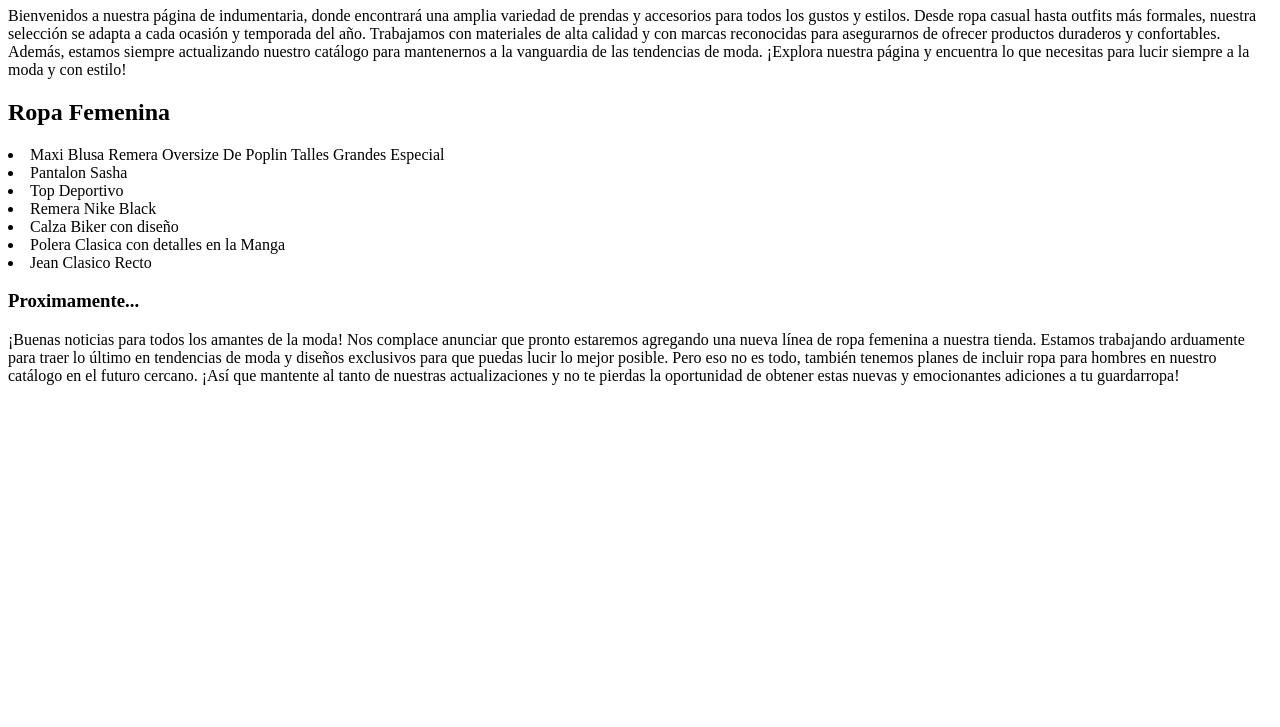
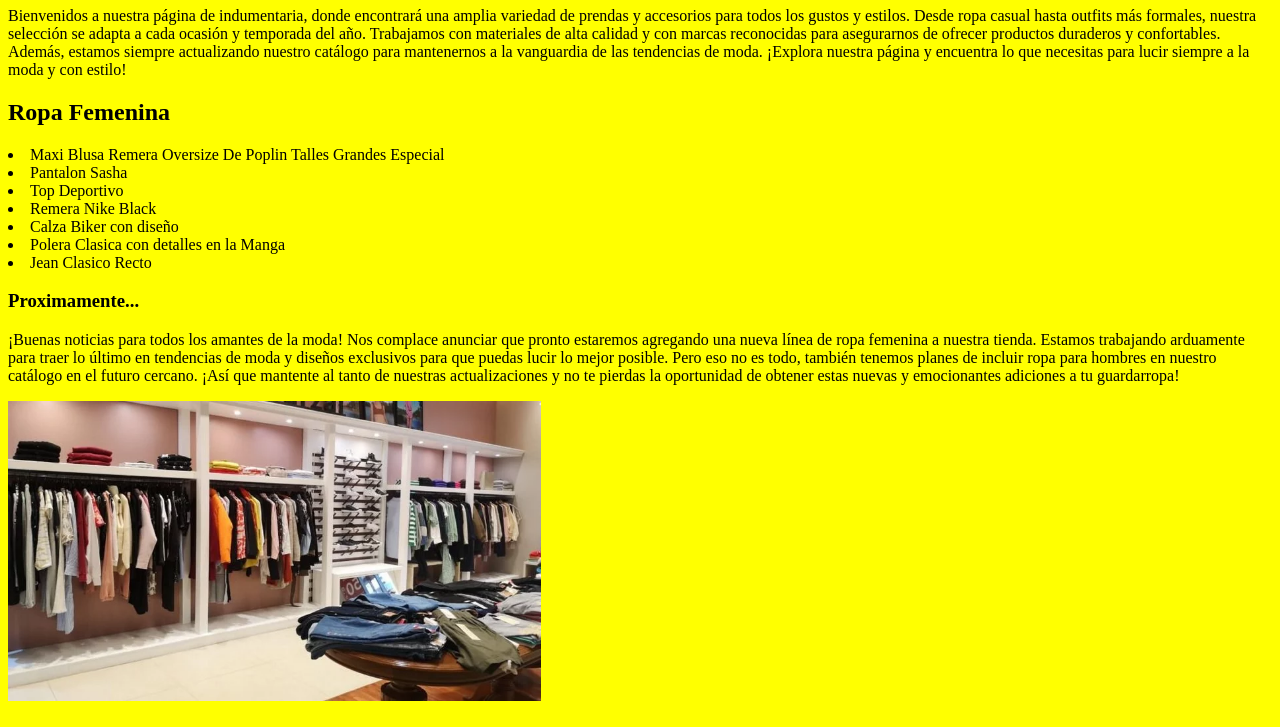
Before and after one commit to Franarielperez/tarea1, a plain HTML site: page index.html in a window 1280 px wide. Shown: the part 73-800 px from the top of the page. Drawn offline with Linux system fonts and the light colour scheme.

Commit message:
tareaactualizada

```diff
--- a/index.html
+++ b/index.html
@@ -6,7 +6,7 @@
     <meta name="viewport" content="width=device-width, initial-scale=1.0">
     <title>Document</title>
 </head>
-<body>
+<body bgcolor="yellow">
     <h1>Tienda Indumentaria Online</h1>
 
     <P>Bienvenidos a nuestra página de indumentaria, donde encontrará una amplia variedad de prendas y accesorios para todos los gustos y estilos. Desde ropa casual hasta outfits más formales, nuestra selección se adapta a cada ocasión y temporada del año. Trabajamos con materiales de alta calidad y con marcas reconocidas para asegurarnos de ofrecer productos duraderos y confortables. Además, estamos siempre actualizando nuestro catálogo para mantenernos a la vanguardia de las tendencias de moda. ¡Explora nuestra página y encuentra lo que necesitas para lucir siempre a la moda y con estilo!</P>
@@ -22,5 +22,8 @@
     <h3>Proximamente...</h3>
 
     <p>¡Buenas noticias para todos los amantes de la moda! Nos complace anunciar que pronto estaremos agregando una nueva línea de ropa femenina a nuestra tienda. Estamos trabajando arduamente para traer lo último en tendencias de moda y diseños exclusivos para que puedas lucir lo mejor posible. Pero eso no es todo, también tenemos planes de incluir ropa para hombres en nuestro catálogo en el futuro cercano. ¡Así que mantente al tanto de nuestras actualizaciones y no te pierdas la oportunidad de obtener estas nuevas y emocionantes adiciones a tu guardarropa!</p>
+
+    <img src="tienda.png" height="300px">
+
 </body>
 </html>
```
Also changed, not shown: tienda.png (added).
